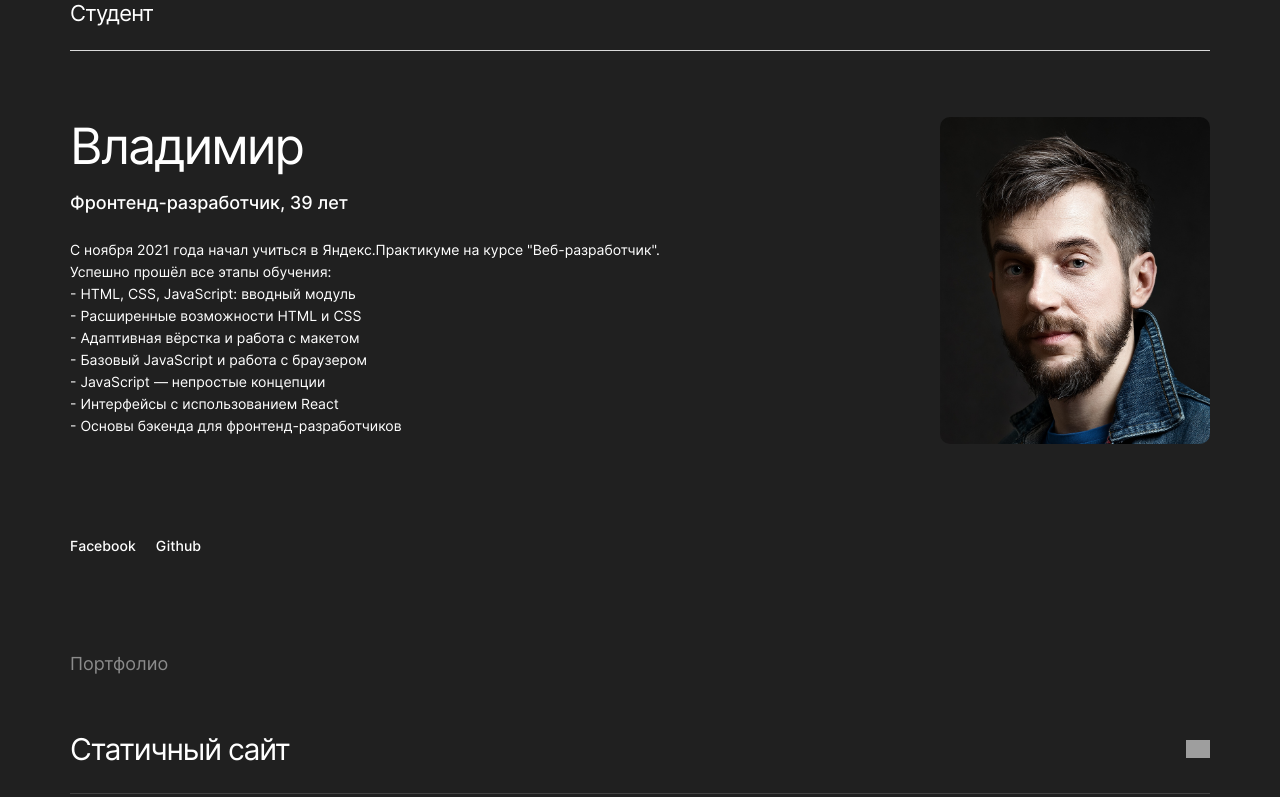
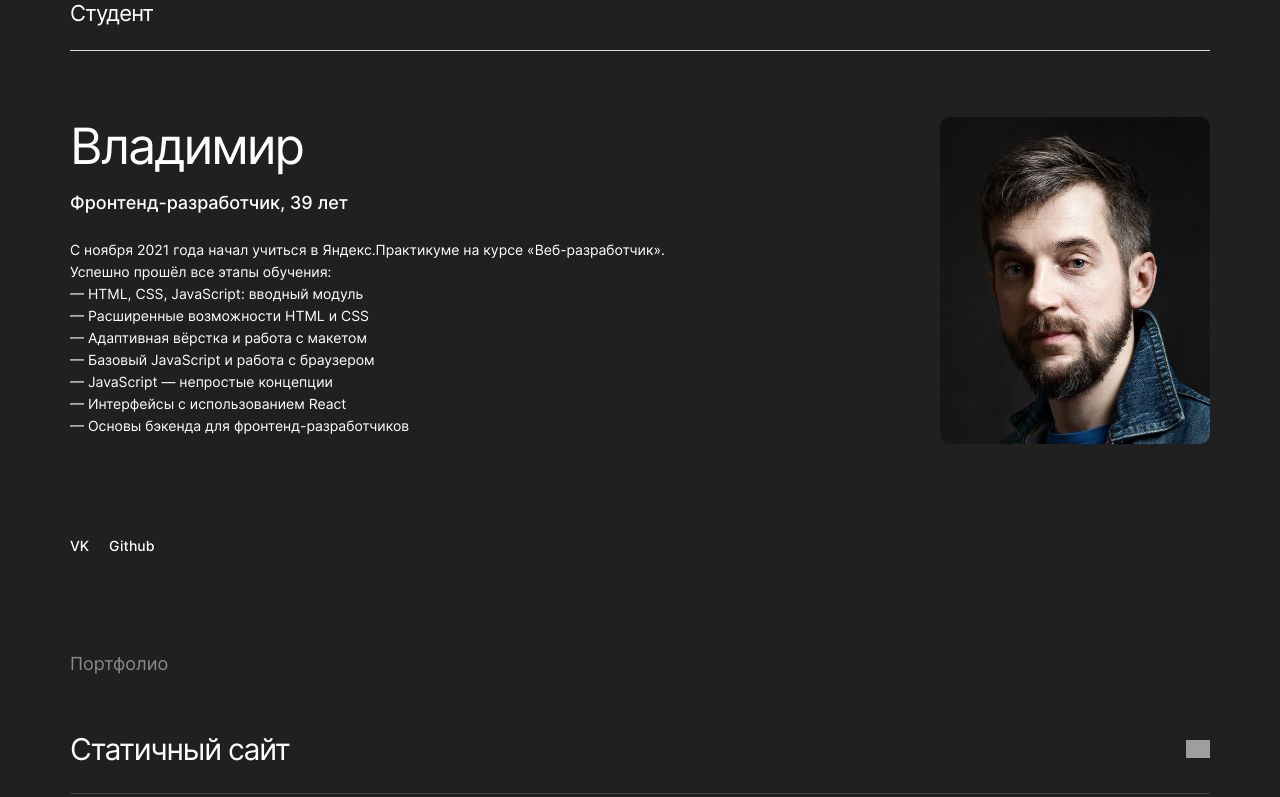
Before and after one commit to uladzimirfilipau/movies-explorer-frontend, a React (Create React App) app: page / in a window 1280 px wide. Shown: the part 1889-2686 px from the top of the page. Built offline with nearby package versions, Linux system fonts and the light colour scheme; grey boxes are pictures that could not be loaded.

Commit message:
upd AboutMe

```diff
--- a/src/components/AboutMe/AboutMe.css
+++ b/src/components/AboutMe/AboutMe.css
@@ -15,7 +15,6 @@
 }
 
 .about__title {
-  font-family: 'Inter';
   font-style: normal;
   font-weight: 400;
   font-size: 22px;
@@ -67,7 +66,6 @@
 }
 
 .about__name {
-  font-family: 'Inter';
   font-style: normal;
   font-weight: 400;
   font-size: 50px;
@@ -85,7 +83,6 @@
 }
 
 .about__profile {
-  font-family: 'Inter';
   font-style: normal;
   font-weight: 500;
   font-size: 18px;
@@ -110,7 +107,6 @@
 }
 
 .about__description {
-  font-family: 'Inter';
   font-style: normal;
   font-weight: 400;
   font-size: 14px;
@@ -145,7 +141,6 @@
 
 .about__link {
   text-decoration: none;
-  font-family: 'Inter';
   font-style: normal;
   font-weight: 500;
   font-size: 14px;
--- a/src/components/AboutMe/AboutMe.js
+++ b/src/components/AboutMe/AboutMe.js
@@ -14,26 +14,34 @@ function AboutMe() {
           <p className='about__profile'>Фронтенд-разработчик, 39 лет</p>
 
           <p className='about__description'>
-            С ноября 2021 года начал учиться в Яндекс.Практикуме на курсе "Веб-разработчик". Успешно
-            прошёл все этапы обучения:
+            С&nbsp;ноября 2021 года начал учиться в&nbsp;Яндекс.Практикуме на&nbsp;курсе
+            &laquo;Веб-разработчик&raquo;. Успешно прошёл все этапы обучения:
           </p>
-          <p className='about__description'>- HTML, CSS, JavaScript: вводный модуль</p>
-          <p className='about__description'>- Расширенные возможности HTML и CSS</p>
-          <p className='about__description'>- Адаптивная вёрстка и работа с макетом</p>
-          <p className='about__description'>- Базовый JavaScript и работа с браузером</p>
-          <p className='about__description'>- JavaScript — непростые концепции</p>
-          <p className='about__description'>- Интерфейсы с использованием React</p>
-          <p className='about__description'>- Основы бэкенда для фронтенд-разработчиков</p>
+          <p className='about__description'>&mdash;&nbsp;HTML, CSS, JavaScript: вводный модуль</p>
+          <p className='about__description'>&mdash;&nbsp;Расширенные возможности HTML и&nbsp;CSS</p>
+          <p className='about__description'>
+            &mdash;&nbsp;Адаптивная вёрстка и&nbsp;работа с&nbsp;макетом
+          </p>
+          <p className='about__description'>
+            &mdash;&nbsp;Базовый JavaScript и&nbsp;работа с&nbsp;браузером
+          </p>
+          <p className='about__description'>
+            &mdash;&nbsp;JavaScript&nbsp;&mdash; непростые концепции
+          </p>
+          <p className='about__description'>&mdash;&nbsp;Интерфейсы с&nbsp;использованием React</p>
+          <p className='about__description'>
+            &mdash;&nbsp;Основы бэкенда для фронтенд-разработчиков
+          </p>
 
           <ul className='about__links'>
             <li>
               <a
                 className='about__link'
-                href='https://www.facebook.com'
+                href='https://vk.com'
                 target='_blank'
                 rel='noopener noreferrer'
               >
-                Facebook
+                VK
               </a>
             </li>
             <li>
```
